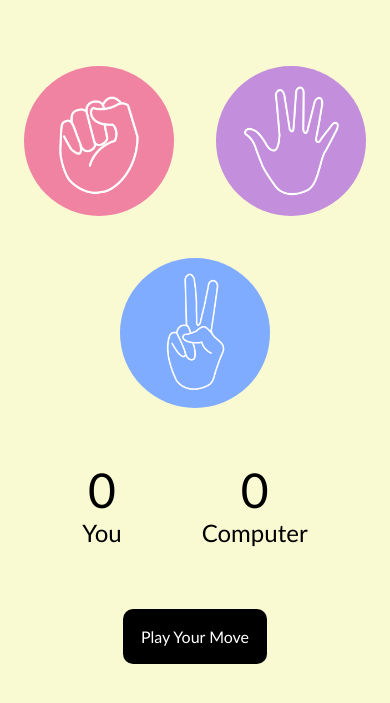
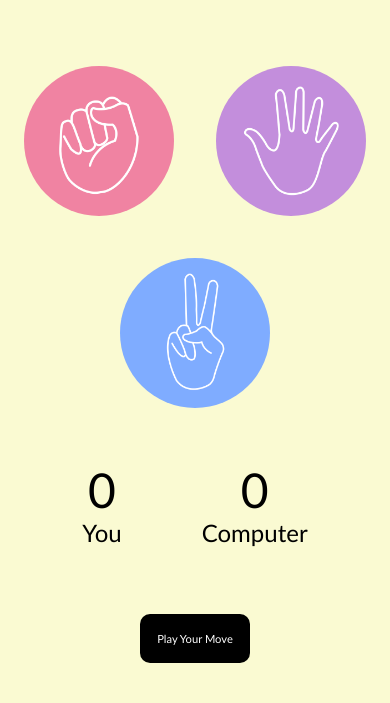
Before and after one commit to atulkumar0307/Rock-paper-scissor, a plain HTML site: page index.html in a window 390 px wide. Shown: the part 83-786 px from the top of the page. Drawn offline with Linux system fonts and the light colour scheme.

Commit message:
Update style.css

```diff
--- a/style.css
+++ b/style.css
@@ -71,6 +71,6 @@ img{
         width: 150px;
     }
     .msg{
-        font-size: 1rem;
+        font-size: .7rem;
     }
 }
```
